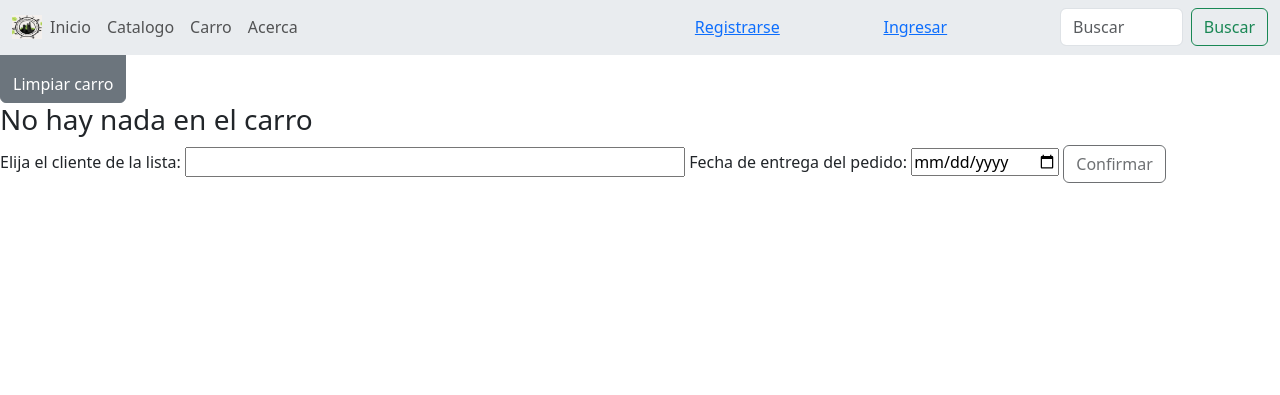
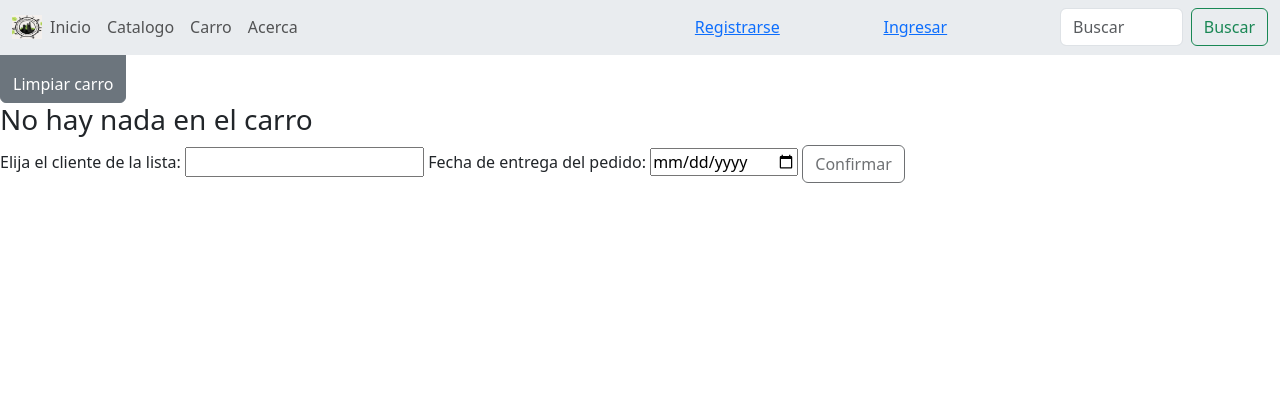
Before and after one commit to felipemunevarn/cicloviasus, a Django app: page /carro/ in a window 1280 px wide. Shown: the part 49-444 px from the top of the page. Run offline with Django 4.2, Linux system fonts and the light colour scheme; data that the repository does not hold is empty; some web fonts are replaced.

Commit message:
delete style inline input in html for carro

```diff
--- a/viasus/carro/templates/carro.html
+++ b/viasus/carro/templates/carro.html
@@ -50,7 +50,7 @@
     <form action="{% url 'carro:checkout' %}" method="post">
         {% csrf_token %}
         <label for="customer">Elija el cliente de la lista:</label>
-        <input list="customers" name="customer" id="customer" multiple style="width: 500px;" required>
+        <input list="customers" name="customer" id="customer" multiple required>
         <datalist id="customers">
             {% for customer in customers %}
             <option value="{{customer.nombre}}">
```
